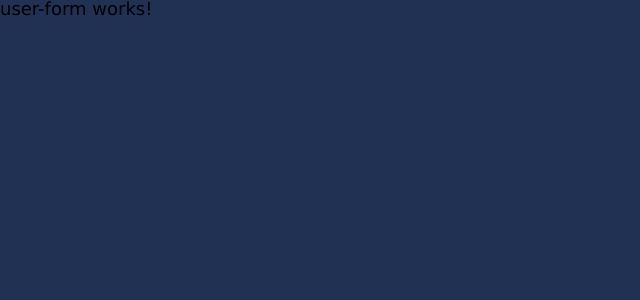
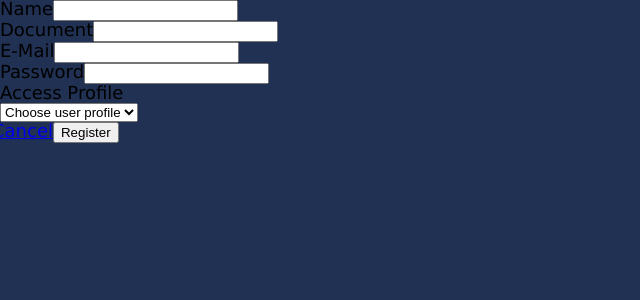
Before and after one commit to rafaelboschini/ng7-admin-example, an Angular app: page /1 in a window 1280 px wide. Shown: the top 300 px of the page, without its empty margins (0-640 px from the left). Built offline with nearby package versions, Linux system fonts and the light colour scheme.

Commit message:
user form front structure

```diff
--- a/src/app/user/user-form/user-form.component.html
+++ b/src/app/user/user-form/user-form.component.html
@@ -1,3 +1,71 @@
-<p>
-  user-form works!
-</p>
+<div class="userform-container">
+
+  <div class="body-wrapper">
+    <form role="form" method="POST" [formGroup]="userForm" (ngSubmit)="onSubmit()">
+
+        <!-- First name field -->
+        <div class="form-group">
+            <label for="firstname">Name</label>
+            <input type="text" formControlName="firstname" [(ngModel)]="selectedUser.firstname" class="" [ngClass]="{ 'is-invalid': submitted && f.firstname.errors }" required>
+
+            <div *ngIf="submitted && f.firstname.errors" class="invalid-feedback">
+                <div *ngIf="f.firstname.errors.required">Name field is required</div>
+            </div>
+        </div>
+
+        <!-- CPF field -->
+        <div class="form-group">
+            <label for="cpf">Document</label>
+            <input type="email" formControlName="cpf" [(ngModel)]="selectedUser.cpf" class="" [ngClass]="{ 'is-invalid': submitted && f.cpf.errors }" required>
+
+            <div *ngIf="submitted && f.cpf.errors" class="invalid-feedback">
+                <div *ngIf="f.cpf.errors.required">Document field is required</div>
+            </div>
+        </div>
+
+        <!-- Username/Email field -->
+        <div class="form-group">
+            <label for="username">E-Mail</label>
+            <input type="username" formControlName="username" [(ngModel)]="selectedUser.username" class="" [ngClass]="{ 'is-invalid': submitted && f.username.errors }" required>
+
+            <div *ngIf="submitted && f.username.errors" class="invalid-feedback">
+                <div *ngIf="f.username.errors.required">E-mail field is required</div>
+            </div>
+        </div>
+
+        <!-- Password field -->
+        <div class="form-group">
+            <label for="password">Password</label>
+            <input type="password" formControlName="password"  [(ngModel)]="selectedUser.password" required class="" [ngClass]="{ 'is-invalid': submitted && f.password.errors }">
+
+            <div *ngIf="submitted && f.password.errors" class="invalid-feedback">
+                <div *ngIf="f.password.errors.required">Password is required</div>
+                <div *ngIf="f.password.errors.minlength">A senha deve conter 6 digitos</div>
+            </div>
+        </div>
+
+        <!-- Profile field -->
+        <div class="form-group">
+            <label for="profile">Access Profile</label>
+            <div>
+              <select class="custom-select" (change)="changeProfileValue($event)" formControlName="profile">
+                <option value="" disabled>Choose user profile</option>
+                <option *ngFor="let profile of profiles" [ngValue]="profile.id">{{profile.name}}</option>
+              </select>
+            </div>
+        </div>
+
+        <!-- Action button -->
+        <div class="row">
+            <div class="col">
+                <a [routerLink]="['/user']" class="btn btn-link">Cancel</a>
+            </div>
+            <div class="col text-right">
+                <button class="btn register-action">Register</button>
+            </div>
+        </div>
+
+    </form>
+  </div>
+
+</div>
--- a/src/app/user/user-form/user-form.component.ts
+++ b/src/app/user/user-form/user-form.component.ts
@@ -1,4 +1,10 @@
 import { Component, OnInit } from '@angular/core';
+import { FormGroup, FormBuilder, Validators } from '@angular/forms';
+import { Router, ActivatedRoute } from '@angular/router';
+import { first } from 'rxjs/operators';
+
+import { UserService } from 'src/app/_services/user/user.service';
+import { User, UserProfile } from 'src/app/_models';
 
 @Component({
   selector: 'app-user-form',
@@ -6,10 +12,70 @@ import { Component, OnInit } from '@angular/core';
   styleUrls: ['./user-form.component.scss']
 })
 export class UserFormComponent implements OnInit {
+  userForm: FormGroup;
+  submitted = false;
+  selectedUser: User = new User;
 
-  constructor() { }
+  profiles: UserProfile[] = [
+    {id: 0, name: 'Admin'},
+    {id: 1, name: 'Viewer'}
+  ];
+
+  constructor(
+    private formBuilder: FormBuilder,
+    private router: Router,
+    private route: ActivatedRoute,
+    private userService: UserService
+  ) { }
 
   ngOnInit() {
+    this.userForm = this.formBuilder.group({
+      firstname: ['', Validators.required],
+      username: ['', Validators.required],
+      profile: ['', Validators.required],
+      password: ['', [Validators.required]],
+      cpf: ['', Validators.required]
+    });
+  }
+
+  onSubmit() {
+    this.submitted = true;
+
+    console.log("userForm invalid", this.userForm.invalid);
+
+    if (this.userForm.invalid) {
+      return;
+    }
+
+    console.log("Chegou");
+
+    if (!this.selectedUser.id) {
+      /** Register new user */
+      this.userService.register(this.userForm.value)
+              .pipe(first())
+              .subscribe(this.successHandler, this.errHandler);
+    } else {
+      /** Editing existing user */
+      this.userService.update(this.selectedUser)
+              .pipe(first())
+              .subscribe(this.successHandler, this.errHandler);
+    }
+  }
+
+  get f() { return this.userForm.controls; }
+
+  errHandler(error) {
+    this.submitted = false;
+  }
+
+  successHandler() {
+    this.router.navigate(['/user']);
+  }
+
+  changeProfileValue(e) {
+    this.f.profile.setValue(e.target.value, {
+      onlySelf: true
+    });
   }
 
 }
```
